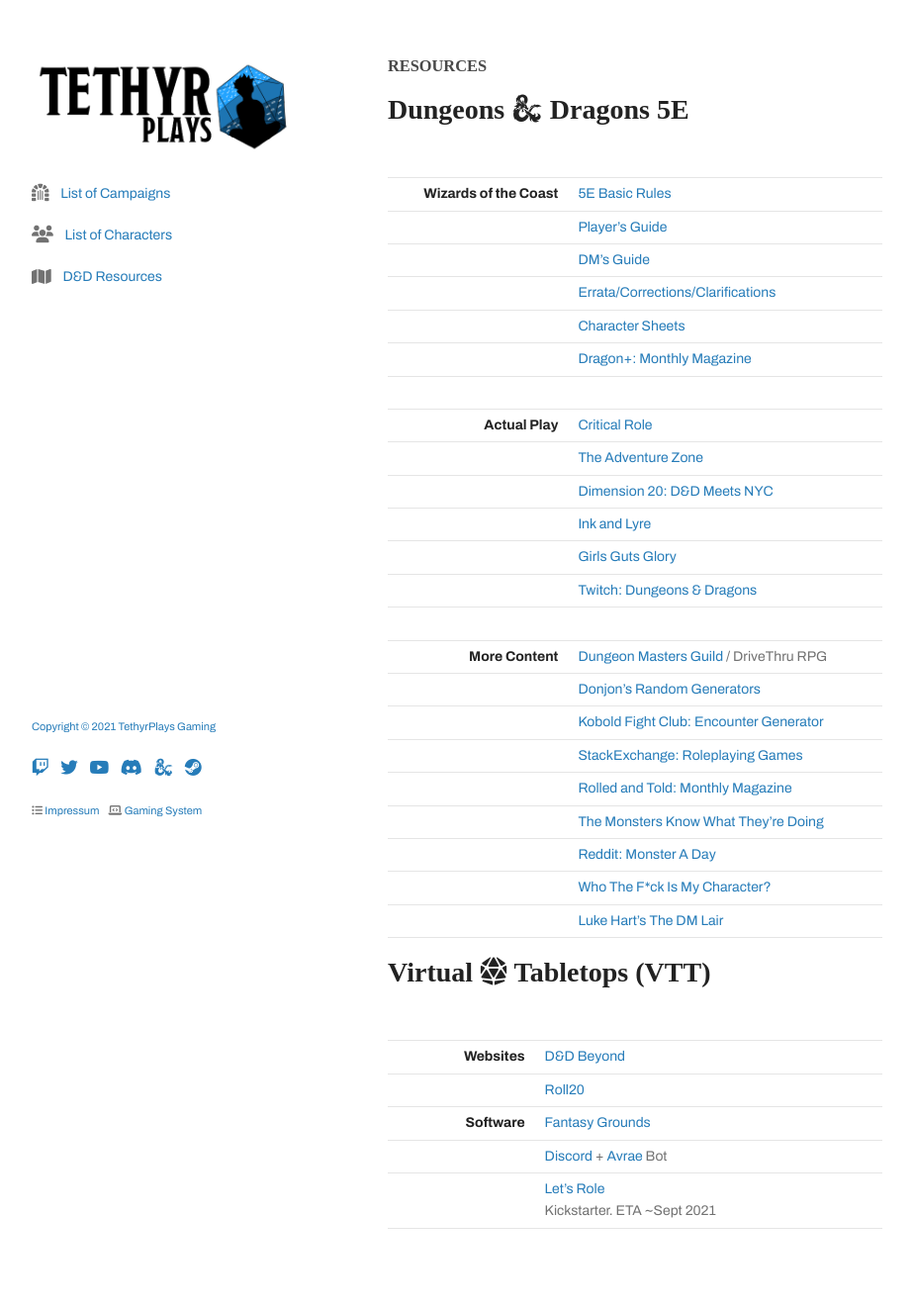
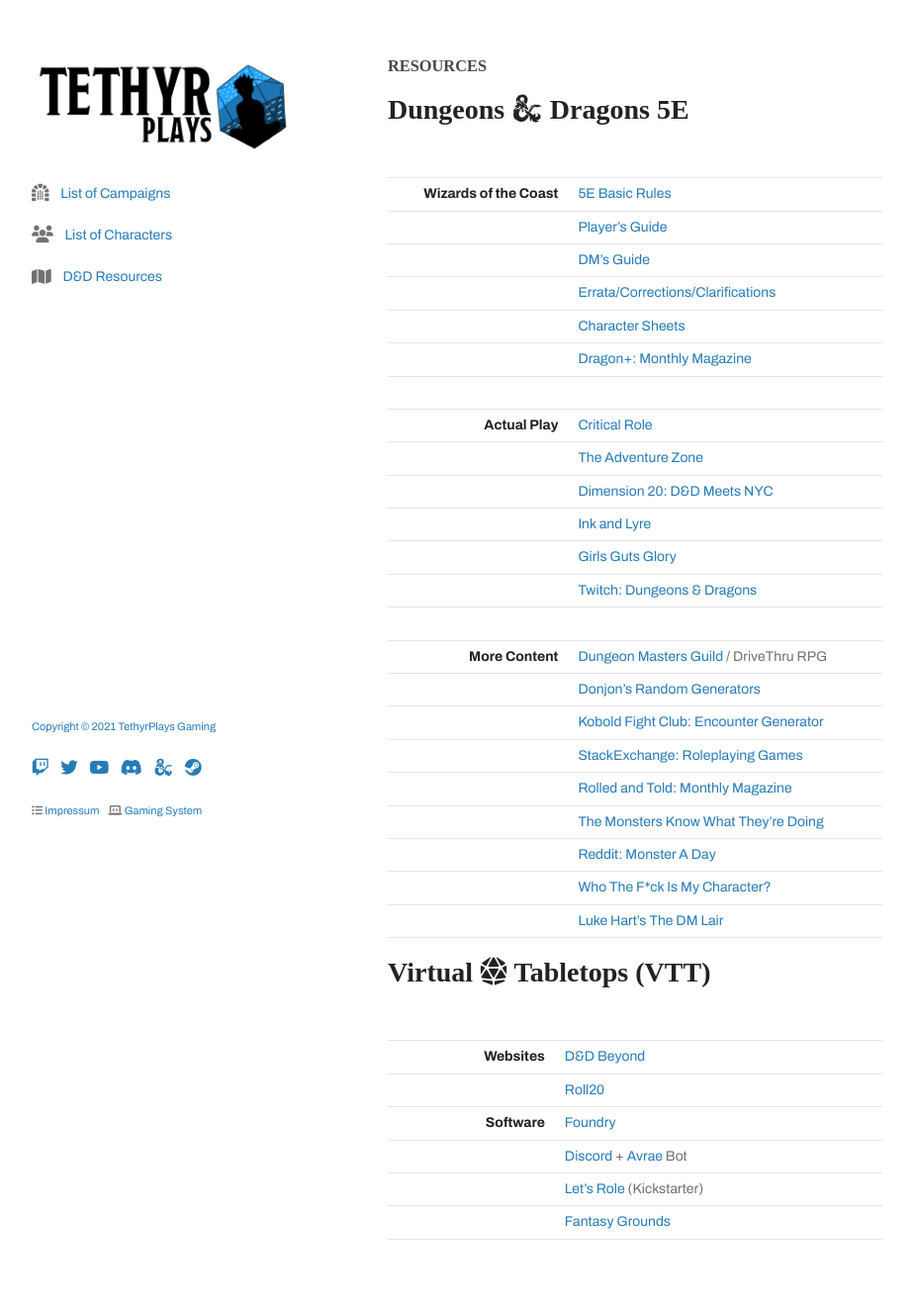
Before and after one commit to tethyrplays/tethyrplays, a Jekyll site: the page built from resources/index.md, in a window 1280 px wide. Shown: the whole page at 99% size, without its empty margins (178-1101 px from the left). Built offline with Jekyll 4.4.1, drawn with Linux system fonts in a browser that asks for light colours; nearby versions of some CDN libraries; some web fonts are replaced; our own code applies the rules of GitHub Pages for plain Markdown files; the repository's description, which GitHub fills in, is left out.

Commit message:
Update index.md

```diff
--- a/resources/index.md
+++ b/resources/index.md
@@ -35,6 +35,7 @@
 | ---: | :--- |
 | **Websites** | [D&D Beyond](https://www.dndbeyond.com) |
 | | [Roll20](https://roll20.net) |
-| **Software** | [Fantasy Grounds](https://www.fantasygrounds.com) |
+| **Software** | [Foundry](https://foundryvtt.com/) |
 | | [Discord](https://discord.com) + [Avrae](https://avrae.io) Bot |
-| | [Let's Role](https://lets-role.com)<br />Kickstarter. ETA ~Sept 2021 |
+| | [Let's Role](https://lets-role.com) (Kickstarter) |
+| | [Fantasy Grounds](https://www.fantasygrounds.com) |
```
